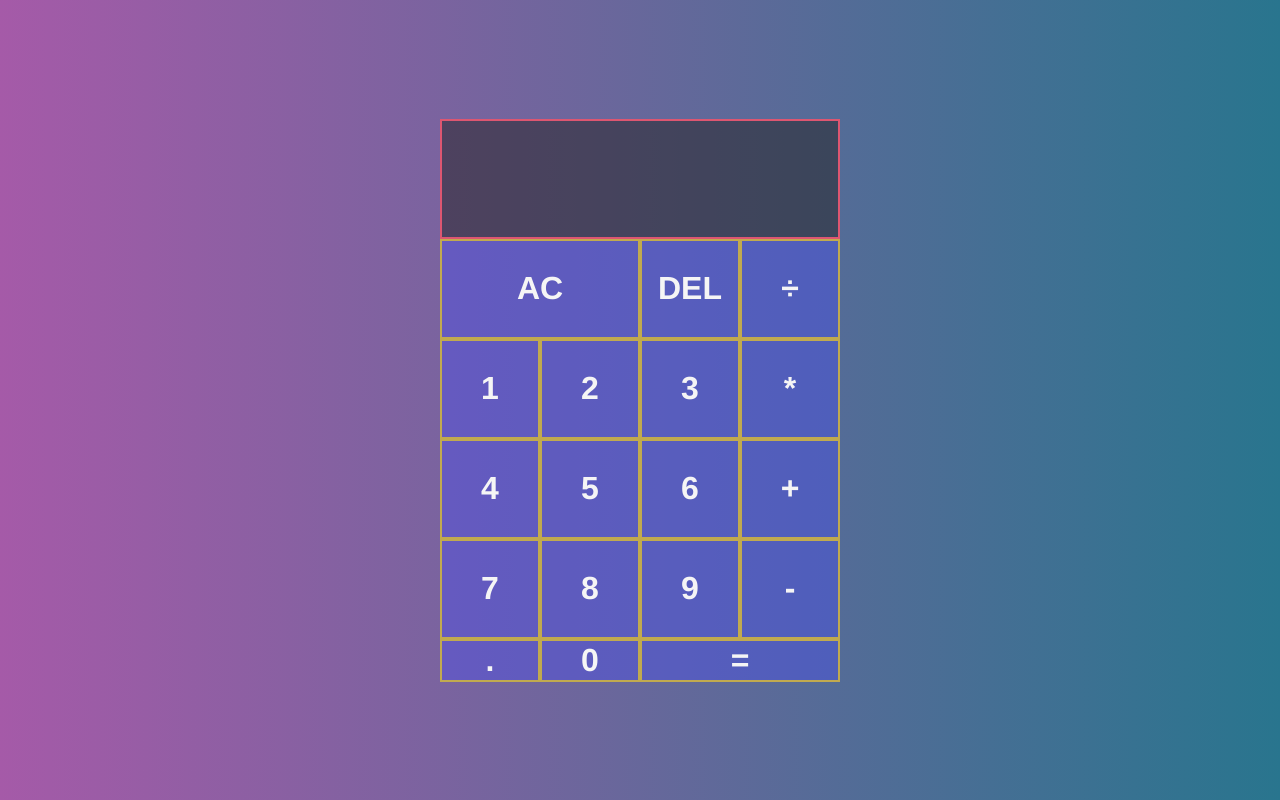
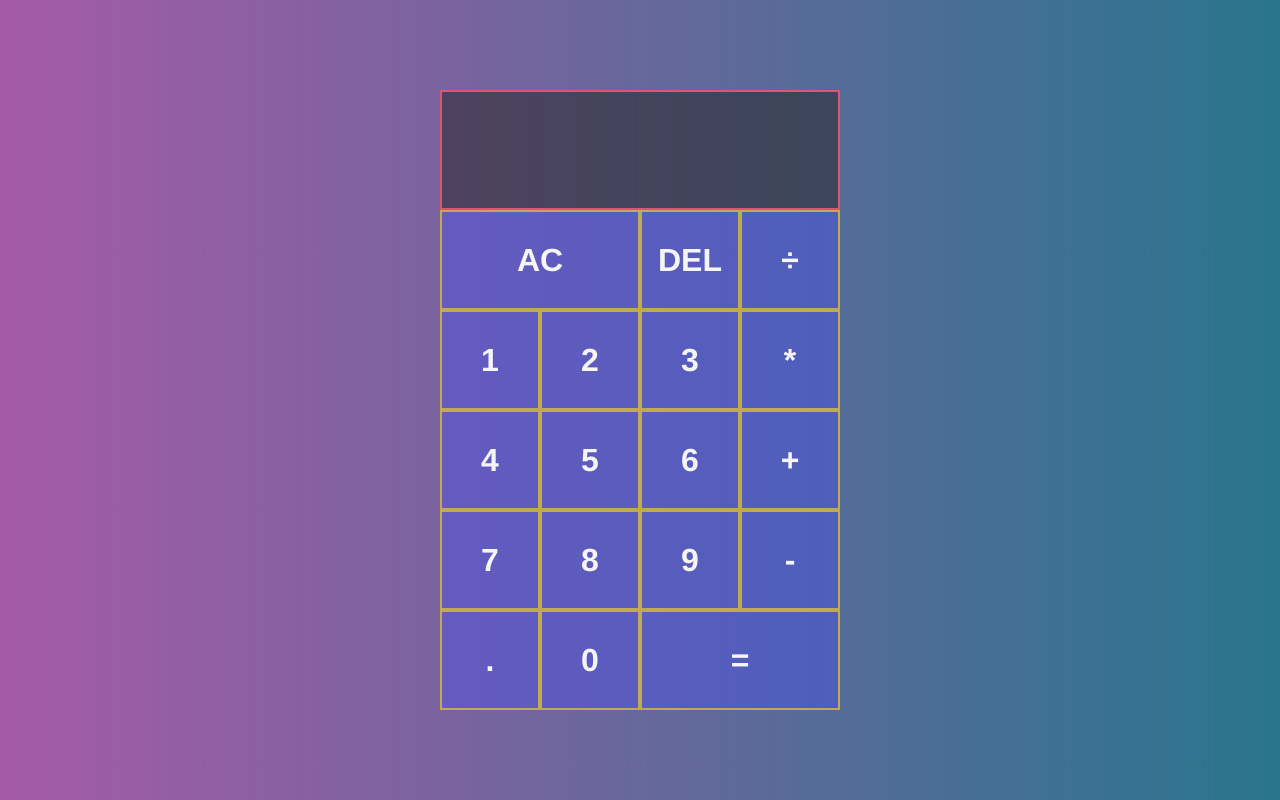
Before and after one commit to Martina-Kafa/Calculator, a plain HTML site: page index.html in a window 1280 px wide. Drawn offline with Linux system fonts and the light colour scheme.

Commit message:
second commit

```diff
--- a/styles.css
+++ b/styles.css
@@ -19,7 +19,7 @@
     align-content: center;
     min-height: 100vh;
     grid-template-columns: repeat(4, 100px);
-    grid-template-rows: minmax(120px, auto) repeat(4, 100px);
+    grid-template-rows: minmax(120px, auto) repeat(5, 100px);
 }
 
 .calculator-grid > button {
```
